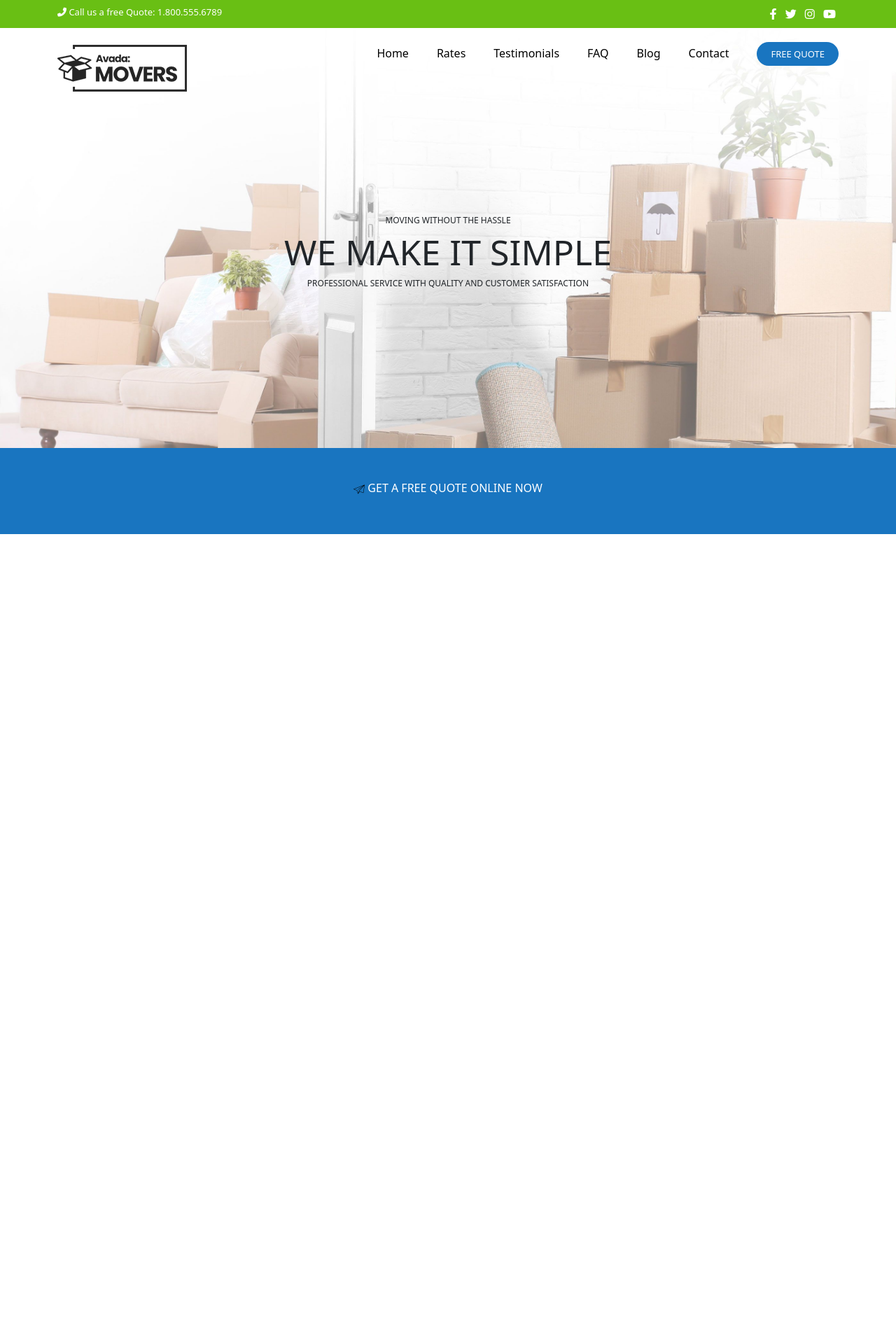
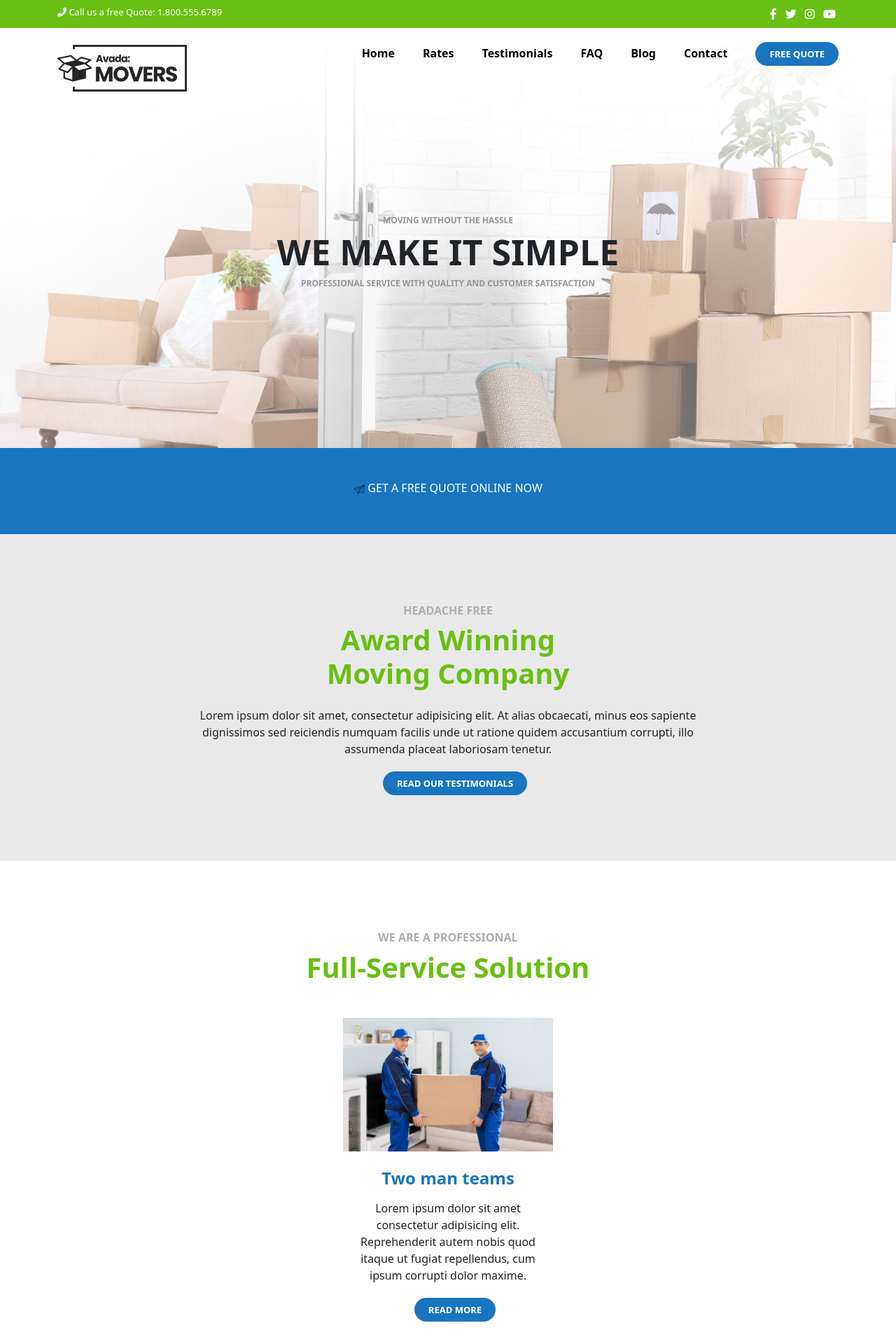
Before and after one commit to SamueleLettieri/proj-html-vuejs, a Vue app: page / in a window 1280 px wide. Shown: the top 1920 px of the page at 70% size. Before the commit the page ends 800 px from the top, so only its background shows below. Built offline with nearby package versions, Linux system fonts and the light colour scheme.

Commit message:
test css di CardsServiceSolution

```diff
--- /dev/null
+++ b/src/components/CardsServiceSolution.vue
@@ -0,0 +1,46 @@
+<template>
+<div>
+    <div class="text-center d-inline-block ms_box">
+        <div class="ms_box-img text-center"><img class="w-100" src="../assets/img/avada-movers-serviceonephoto-final-400x255.jpg" alt=""></div>
+        <h4 class="mt-4 fw-bold">Two man teams</h4>
+        <p class="mt-3">Lorem ipsum dolor sit amet consectetur adipisicing elit. Reprehenderit autem nobis quod itaque ut fugiat repellendus, cum ipsum corrupti dolor maxime.</p>
+        <div class="ms_box-link mt-4"><a class="ms_link fw-bold" href="">READ MORE</a></div>
+    </div>
+<!--     <div class="text-center d-inline-block ms_box">
+        <div class="ms_box-img"><img class="w-100" src="../assets/img/avada-movers-serviceonephoto-final-400x255.jpg" alt=""></div>
+        <h4>Two man teams</h4>
+        <p>Lorem ipsum dolor sit amet consectetur adipisicing elit. Reprehenderit autem nobis quod itaque ut fugiat repellendus, cum ipsum corrupti dolor maxime.</p>
+        <div class="ms_box-link"><a class="ms_link" href="">READ MORE</a></div>
+  </div>
+    <div class="text-center d-inline-block ms_box">
+        <div class="ms_box-img"><img class="w-100" src="../assets/img/avada-movers-serviceonephoto-final-400x255.jpg" alt=""></div>
+        <h4>Two man teams</h4>
+        <p>Lorem ipsum dolor sit amet consectetur adipisicing elit. Reprehenderit autem nobis quod itaque ut fugiat repellendus, cum ipsum corrupti dolor maxime.</p>
+        <div class="ms_box-link"><a class="ms_link" href="">READ MORE</a></div>
+  </div> -->
+</div>
+</template>
+
+<script>
+export default {
+
+}
+</script>
+
+<style lang="scss" scoped>
+.ms_box{
+    width: 300px;
+    margin-left: 20px;
+    margin-right: 20px;
+
+}
+
+.ms_box-img{
+    width: 300px;
+}
+
+h4{
+    color:  #1975c0;;
+}
+
+</style>
--- a/src/components/HeaderCenter.vue
+++ b/src/components/HeaderCenter.vue
@@ -7,13 +7,13 @@
                 <ul class="d-inline-block">
                     <HeaderNav v-for="(item, index) in NavItem" :key="index" :item="item"/>
                 </ul>
-                <div class="d-inline-block ms_box-link"><a class="ms_link" href="#">FREE QUOTE</a></div>
+                <div class="d-inline-block ms_box-link fw-bold"><a class="ms_link" href="#">FREE QUOTE</a></div>
             </div>
         </div>
         <div class="d-flex flex-column justify-content-center align-items-center ms_box">
-            <h6>MOVING WITHOUT THE HASSLE</h6>
-            <h1>WE MAKE IT SIMPLE</h1>
-            <h6>PROFESSIONAL SERVICE WITH QUALITY AND CUSTOMER SATISFACTION</h6>
+            <h6 class="fw-bold">MOVING WITHOUT THE HASSLE</h6>
+            <h1 class="fw-bold">WE MAKE IT SIMPLE</h1>
+            <h6 class="fw-bold">PROFESSIONAL SERVICE WITH QUALITY AND CUSTOMER SATISFACTION</h6>
         </div>
     </div>
 
@@ -85,6 +85,7 @@ h1{
 
 h6{
     font-size: 12px;
+    color: #93989b;
 }
 
 </style>
--- a/src/components/HeaderNav.vue
+++ b/src/components/HeaderNav.vue
@@ -1,5 +1,5 @@
 <template>
-    <li><a :href="item.url">{{item.items}}</a></li>
+    <li class="fw-bold"><a :href="item.url">{{item.items}}</a></li>
 </template>
 
 <script>
--- a/src/components/MainAvada.vue
+++ b/src/components/MainAvada.vue
@@ -1,12 +1,18 @@
 <template>
   <main>
-
+    <MainTop/>
+    <MainServiceSolution/>
   </main>
 </template>
 
 <script>
+import MainTop from './MainTop.vue';
+import MainServiceSolution from './MainServiceSolution.vue';
 export default {
-
+    components: {
+    MainTop,
+    MainServiceSolution
+}
 }
 </script>
 
--- /dev/null
+++ b/src/components/MainServiceSolution.vue
@@ -0,0 +1,27 @@
+<template>
+  <section>
+    <div class="container text-center">
+        <h6 class="fw-bold ms_titolino">WE ARE A PROFESSIONAL</h6>
+        <h1 class="fw-bold ms_title mb-5">Full-Service Solution</h1>
+        <div>
+            <CardsServiceSolution/>
+        </div>
+    </div>
+  </section>
+</template>
+
+<script>
+import CardsServiceSolution from './CardsServiceSolution.vue';
+export default {
+    components: {
+        CardsServiceSolution
+    }
+}
+</script>
+
+<style lang="scss" scoped>
+section{
+    padding: 100px;
+}
+
+</style>
--- /dev/null
+++ b/src/components/MainTop.vue
@@ -0,0 +1,30 @@
+<template>
+  <section>
+    <div class="container">
+        <div class="ms_box text-center">
+            <h6 class="fw-bold ms_titolino">HEADACHE FREE</h6>
+            <h1 class="ms_title mb-4 fw-bold">Award Winning <br> Moving Company</h1>
+            <p class="mb-4">Lorem ipsum dolor sit amet, consectetur adipisicing elit. At alias obcaecati, minus eos sapiente dignissimos sed reiciendis numquam facilis unde ut ratione quidem accusantium corrupti, illo assumenda placeat laboriosam tenetur.</p>
+            <div class="ms_box-link fw-bold"><a class="ms_link" href="#">READ OUR TESTIMONIALS</a></div>
+        </div>
+    </div>
+  </section>
+</template>
+
+<script>
+export default {
+
+}
+</script>
+
+<style lang="scss" scoped>
+section{
+    padding: 100px;
+    background-color: #e9e9e9;
+}
+
+.ms_box{
+    width: 720px;
+    margin: 0 auto;
+}
+</style>
--- a/src/css/general.scss
+++ b/src/css/general.scss
@@ -1,3 +1,12 @@
+.ms_title{
+    color: #69bf14
+}
+
+
+.ms_titolino{
+    color: #afaeae;
+}
+
 .ms_box-link{
     margin-left: 20px;
     .ms_link{
```
